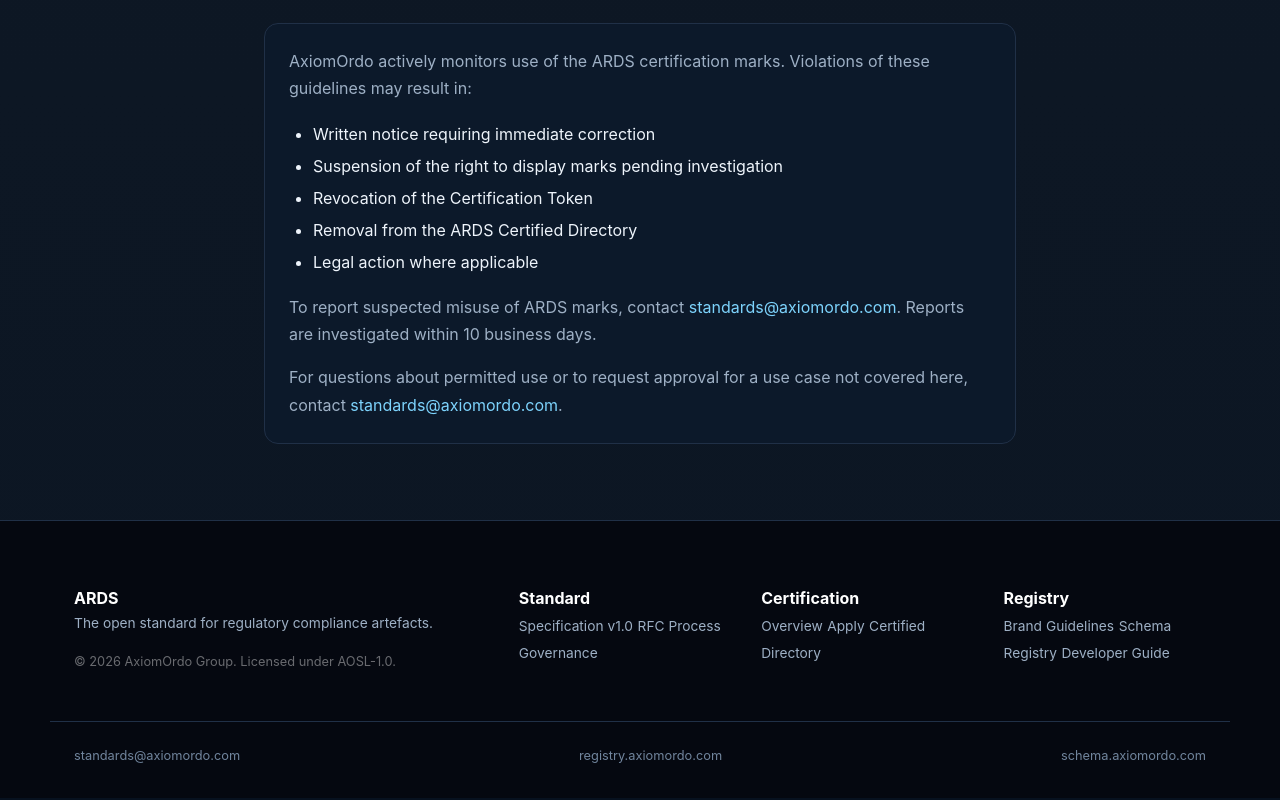
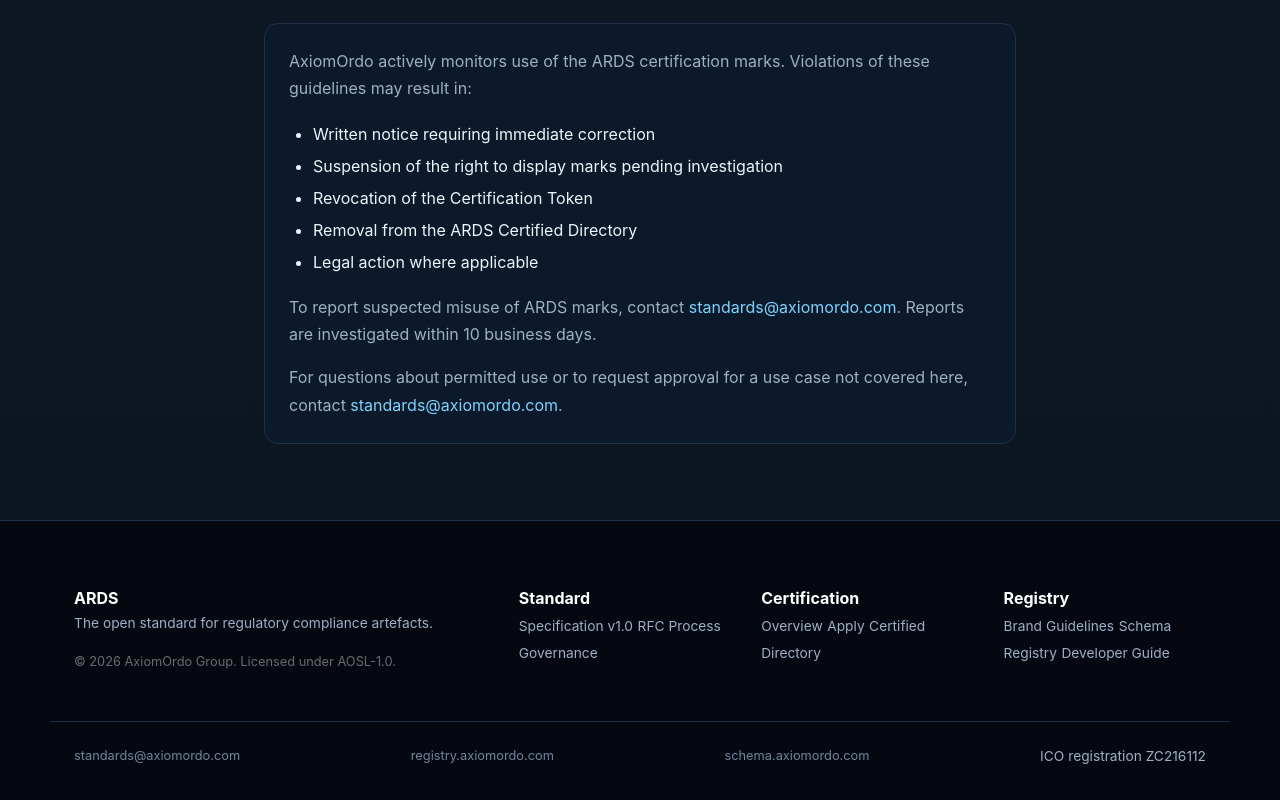
Before and after one commit to AxiomOrdo/AxiomOrdo-ARDS, a website: page brand.html in a window 1280 px wide. Shown: the part 4254-5054 px from the top of the page. Drawn offline with Linux system fonts and the light colour scheme.

Commit message:
feat: link company ICO registration

```diff
--- a/brand.html
+++ b/brand.html
@@ -277,6 +277,7 @@
     <span>standards@axiomordo.com</span>
     <span>registry.axiomordo.com</span>
     <span>schema.axiomordo.com</span>
+    <a href="https://www.axiomordo.com/legal/ico-registration/" class="footer__link">ICO registration ZC216112</a>
   </div>
 </footer>
 
```
Also changed, not shown: certification.html (+1 -0 lines), certified.html (+1 -0 lines), developer.html (+1 -0 lines), governance.html (+1 -0 lines), index.html (+1 -0 lines), registry.html (+1 -0 lines), specification.html (+1 -0 lines).
